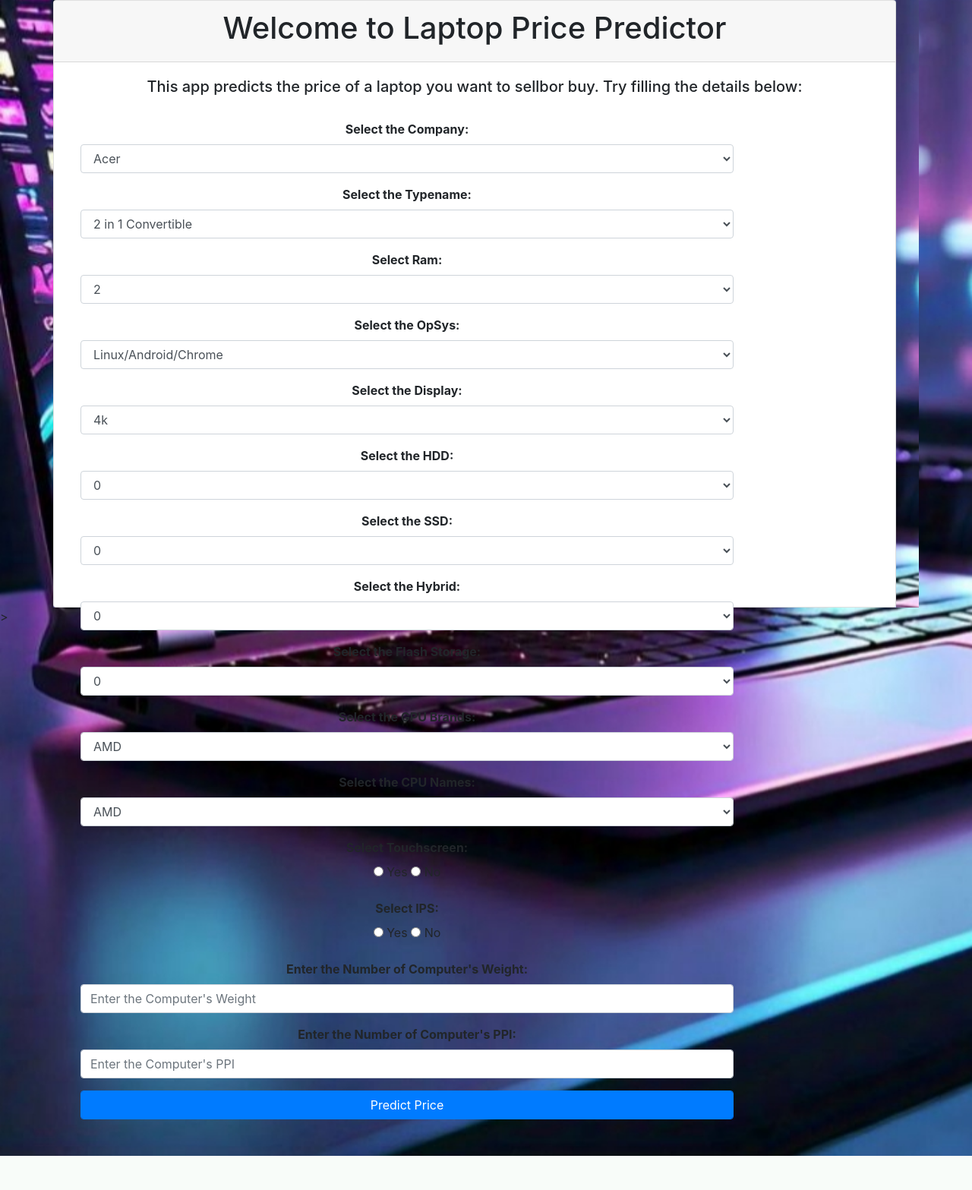
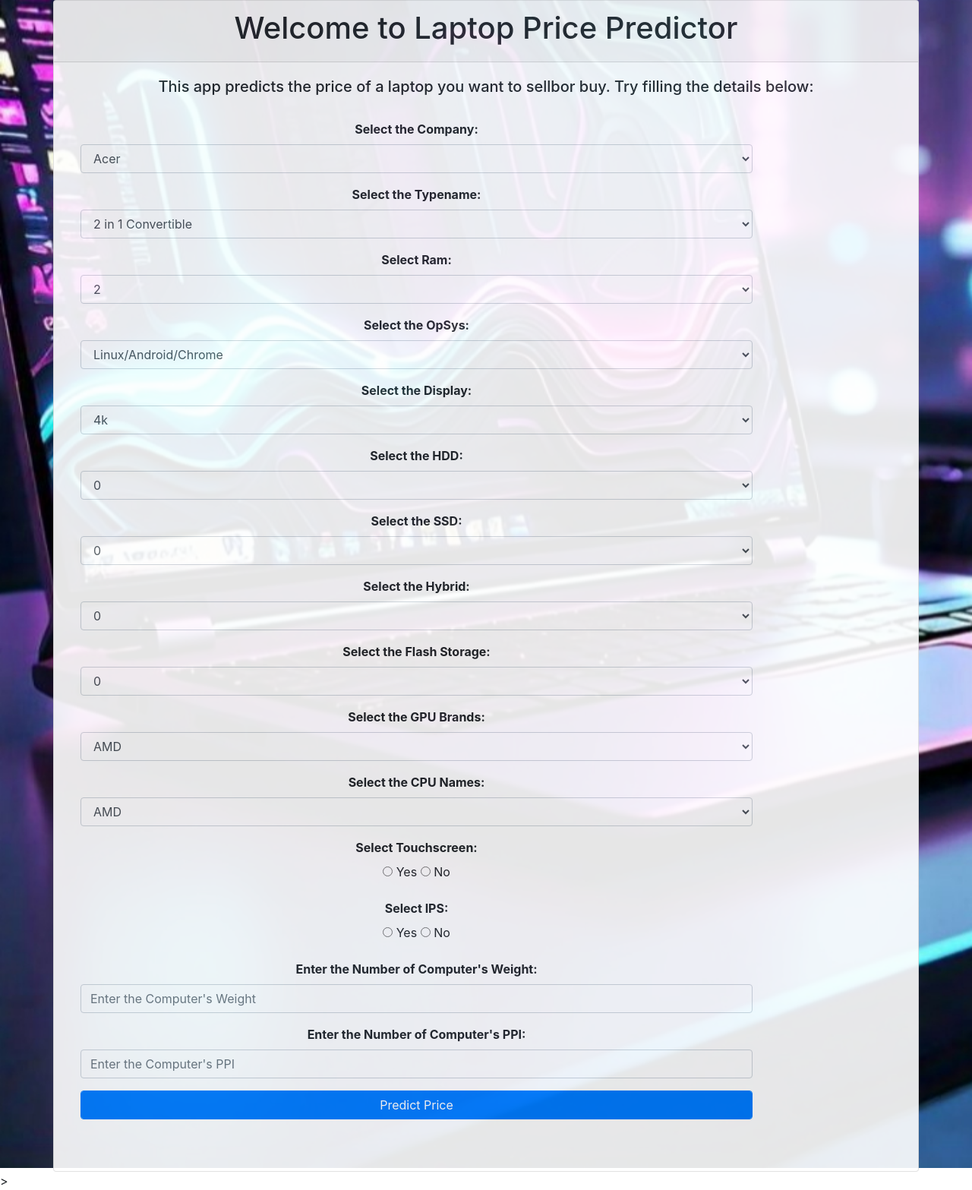
Before and after one commit to SRaiyan1918/Model1, a Flask app: page / in a window 1280 px wide. Shown: the whole page at 76% size. Before the commit the page ends 1522 px from the top, so only its background shows below. Run offline with Flask 2, Linux system fonts and the light colour scheme; parts of the project's set-up code (start-up, migrations or seed data) failed here and were passed over; some libraries are stand-ins or nearby versions.

Commit message:
Update index.html

```diff
--- a/templates/index.html
+++ b/templates/index.html
@@ -5,7 +5,6 @@
     <meta name="viewport" content="width=device-width, initial-scale=1.0">
 
     <title>Laptop Price Predictor</title>
-    <link rel="stylesheet" href="static/style.css">
     <link rel="stylesheet" type="text/css"
           href="https://cdnjs.cloudflare.com/ajax/libs/font-awesome/5.11.2/css/all.css">
     <script src="https://ajax.googleapis.com/ajax/libs/jquery/3.4.1/jquery.min.js"></script>
@@ -17,12 +16,24 @@
     <link rel="stylesheet" href="https://stackpath.bootstrapcdn.com/bootstrap/4.5.0/css/bootstrap.min.css"
           integrity="sha384-9aIt2nRpC12Uk9gS9baDl411NQApFmC26EwAOH8WgZl5MYYxFfc+NcPb1dKGj7Sk" crossorigin="anonymous">
     <script src="https://cdn.jsdelivr.net/npm/@tensorflow/tfjs@2.0.0/dist/tf.min.js"></script>
+<style>
+    body{
+    background-image: url('static/20240914_082408.jpg');
+    background-size: cover;
+    background-repeat: no-repeat;
+    background-position: center;
+    height: 100vh; /* Adjust the height to cover the full viewport */
+    width: 100%; /* Ensures the background image covers the width */
+}
+    .container{
+        opacity:0.9;
+    }
+</style>
+</head>
+<body>
 
-</head>
-<body class="bg-img">
-
-<div class="bg-img container">
-    <div class="bg-img row">
+<div class="container">
+    <div class="row">
         <div class="card mt-50" style="width: 100%; height: 100%">
             <div class="card-header" style="text-align: center">
                 <h1>Welcome to Laptop Price Predictor</h1>
```
